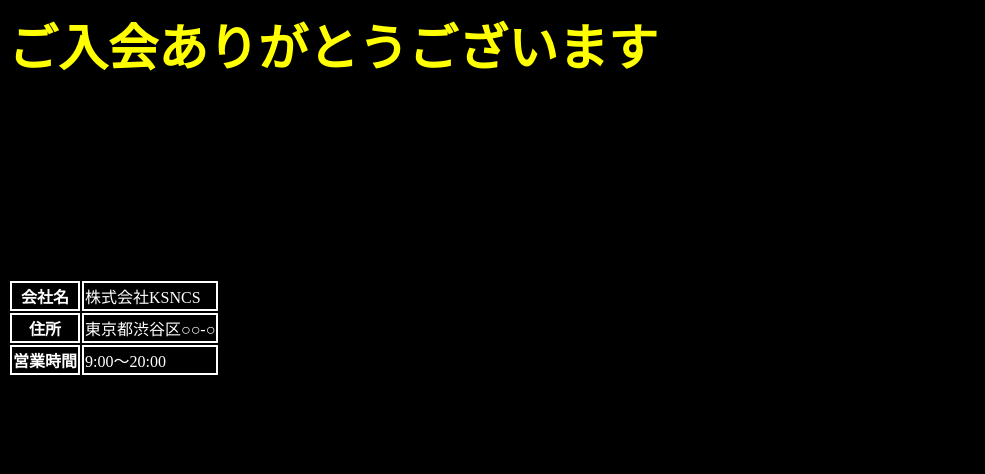
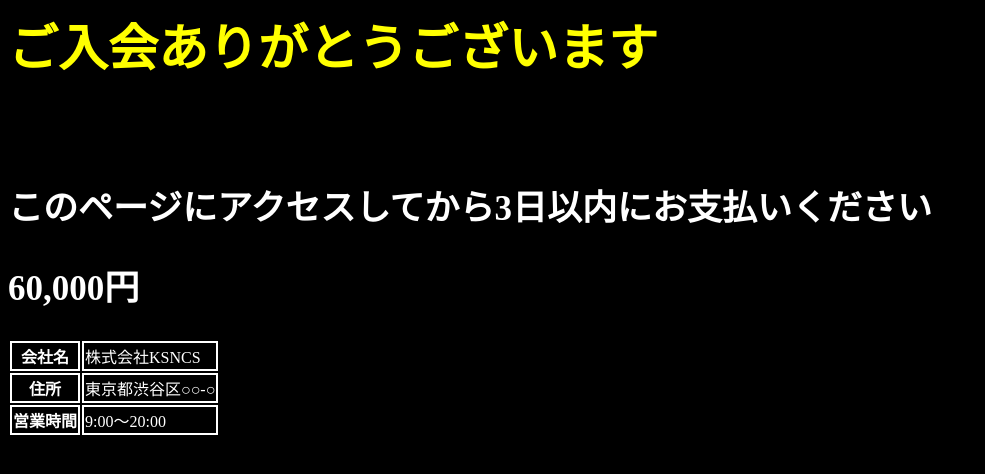
Before and after one commit to ksncs/onclick, a plain HTML site: page index.html in a window 1280 px wide. Shown: the whole page, without its empty margins (0-985 px from the left). Drawn offline with Linux system fonts and the light colour scheme.

Commit message:
Update style.css

```diff
--- a/style.css
+++ b/style.css
@@ -5,6 +5,11 @@ body {
 h1 {
   color: yellow;
   font-size: 50px;
+}
+
+h2 {
+  color: white;
+  font-size: 35px;
 }
 
 .table-title {
```
